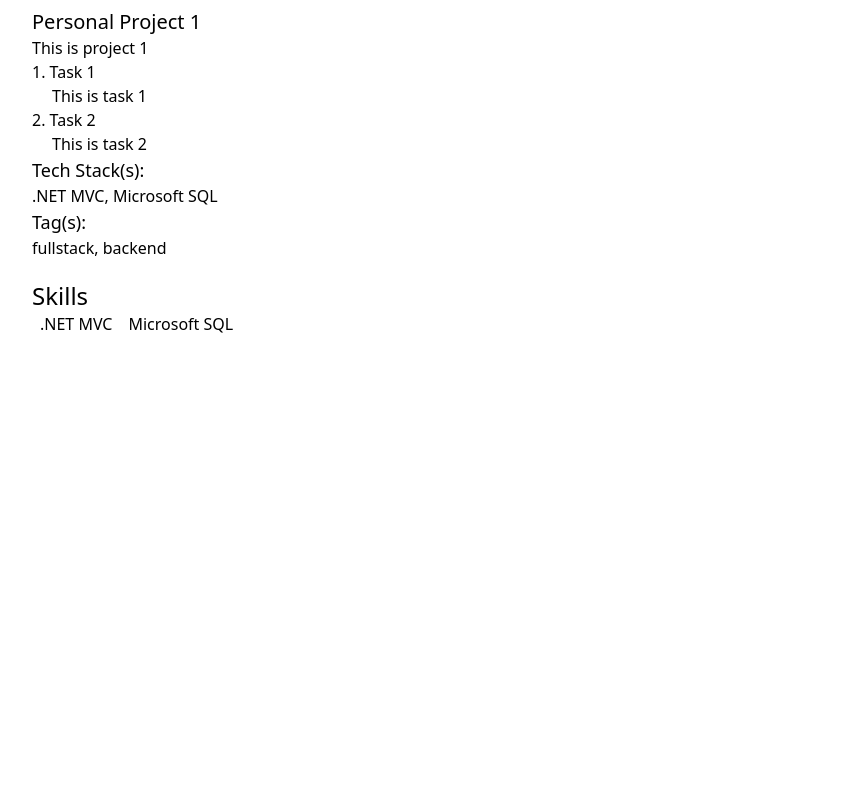
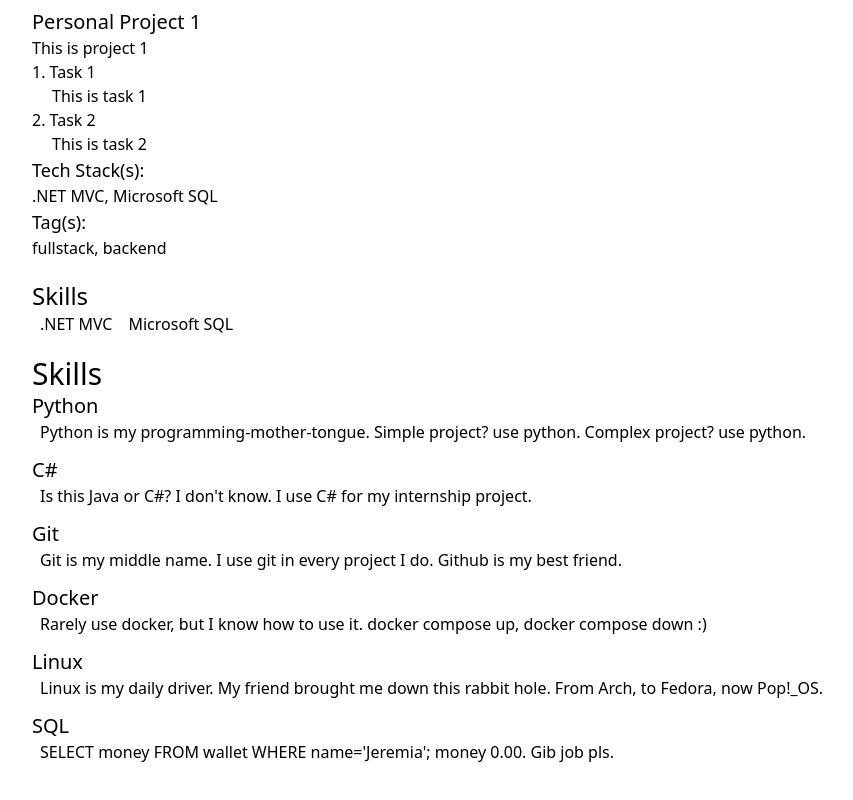
Before and after one commit to jeremiaaxel/jeremiaaxel.github.io, a SvelteKit app: page / in a window 1280 px wide. Shown: the part 555-1355 px from the top of the page, without its empty margins (308-1161 px from the left). Before the commit the page ends 971 px from the top, so only its background shows below. Built offline with nearby package versions, Linux system fonts and the light colour scheme.

Commit message:
feat(skills-desc): add skills description

```diff
--- /dev/null
+++ b/src/components/skills-description.svelte
@@ -0,0 +1,18 @@
+<script lang="ts">
+    import type { SkillDescription } from "$lib/types/skillDescription";
+
+    export let data: SkillDescription[];
+</script>
+
+
+<section class="skills-description">
+    <h3 class="text-3xl">Skills</h3>
+    <div class="flex flex-col space-y-3">
+        {#each data as skill}
+            <div class="flex flex-col space-x-2">
+                <h3 class="text-xl capitalize">{skill.name}</h3>
+                <p>{skill.description}</p>
+            </div>
+        {/each}
+    </div>
+</section>
--- /dev/null
+++ b/src/lib/types/skillDescription.ts
@@ -0,0 +1,4 @@
+export type SkillDescription = {
+	name: string;
+	description: string;
+};
--- a/src/routes/+page.svelte
+++ b/src/routes/+page.svelte
@@ -9,10 +9,12 @@
 	import ProjectsComponent from '../components/projects.svelte';
 	import ProfileComponent from '../components/profile.svelte';
 	import SkillsComponent from '../components/skills.svelte';
+	import SkillsDescription from '../components/skills-description.svelte';
 
 	let profile: Profile = dataJson.profile;
 	let projects: Project[] = dataJson.projects;
 	let dynamicSkills: string[] = extractTechStacks(projects);
+	let skillsDescription = dataJson.skillsDescription;
 	const priorities = ['internship', 'school', 'personal'];
 </script>
 
@@ -23,4 +25,5 @@
 	<ProfileComponent data={profile} />
 	<ProjectsComponent data={projects} priorities={priorities} />
 	<SkillsComponent data={dynamicSkills} />
+	<SkillsDescription data={skillsDescription} />
 </section>
```
